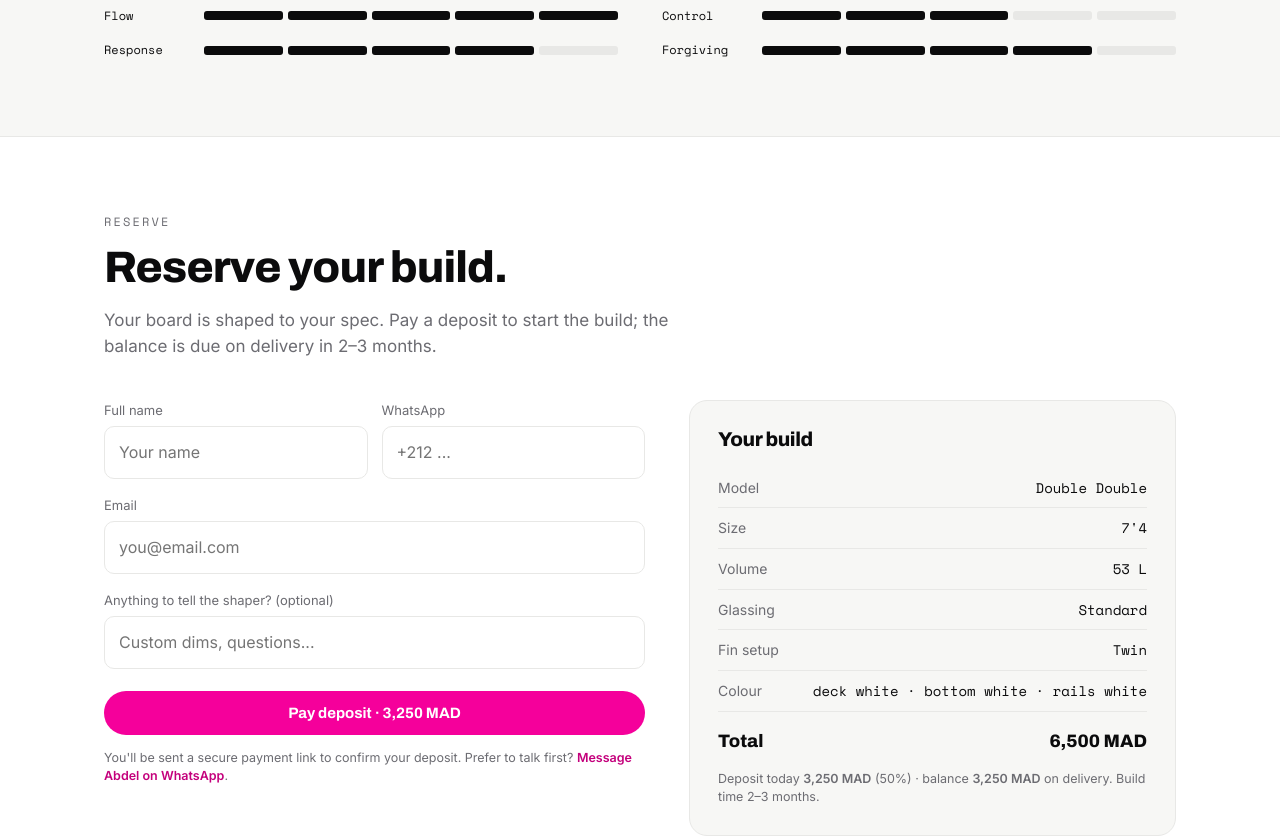
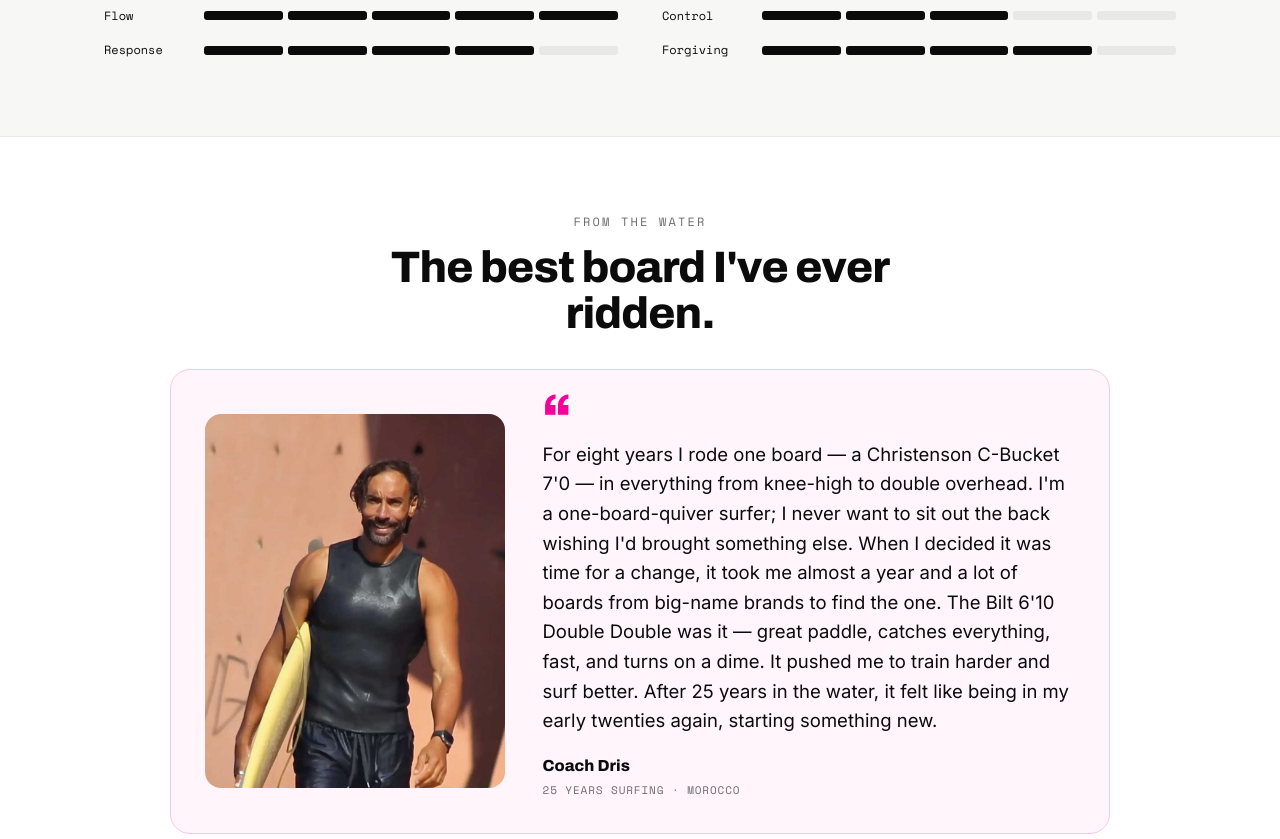
Before and after one commit to drisurf/bilt, a plain HTML site: page index.html in a window 1280 px wide. Shown: the part 7420-8259 px from the top of the page. Drawn offline with nearby package versions, Linux system fonts and the light colour scheme.

Commit message:
Add files via upload

```diff
--- a/content.js
+++ b/content.js
@@ -128,6 +128,13 @@ window.CONTENT = {
   levelHeading: "Ready to level up?",
   levelSub:     "Where your board shines, who it's for, and how it feels — at a glance.",
 
+  /* ---- TESTIMONIAL (Coach Dris) — edit freely ---- */
+  testiEyebrow: "From the water",
+  testiHeading: "The best board I've ever ridden.",
+  testiQuote:   "For eight years I rode one board — a Christenson C-Bucket 7'0 — in everything from knee-high to double overhead. I'm a one-board-quiver surfer; I never want to sit out the back wishing I'd brought something else. When I decided it was time for a change, it took me almost a year and a lot of boards from big-name brands to find the one. The Bilt 6'10 Double Double was it — great paddle, catches everything, fast, and turns on a dime. It pushed me to train harder and surf better. After 25 years in the water, it felt like being in my early twenties again, starting something new.",
+  testiName:    "Coach Dris",
+  testiRole:    "25 years surfing · Morocco",
+
   /* ---- RESERVE / ORDER ---- */
   orderEyebrow: "Reserve",
   orderHeading: "Reserve your build.",
@@ -138,7 +145,7 @@ window.CONTENT = {
   /* ---- YOUR SECTION (Coach Dris) ---- */
   drisEyebrow: "Your guy in Morocco",
   drisHeading: "I ride these boards, and I stand behind every build.",
-  drisBody:    "Questions before you order? Message me directly — I'll help you dial in the right shape and size for how you surf. <b>Abdel El Harim<b> is a Moroccan professional surfer, coach, and surfing pioneer. A ten time Moroccan Champion, former WSL Qualifying Series competitor, and the first Moroccan invited to compete at the Pipeline Masters in Hawaii, he is recognized for helping establish Morocco on the international surfing stage. Today, he combines more than three decades of surfing experience with a passion for coaching and developing the next generation of surfers.",
+  drisBody:    "Questions before you order? Message me directly — I'll help you dial in the right shape and size for how you surf. Abdel El Harim is a Moroccan professional surfer, coach, and surfing pioneer. A ten time Moroccan Champion, former WSL Qualifying Series competitor, and the first Moroccan invited to compete at the Pipeline Masters in Hawaii, he is recognized for helping establish Morocco on the international surfing stage. Today, he combines more than three decades of surfing experience with a passion for coaching and developing the next generation of surfers.",
   drisCta:     "Message me on WhatsApp",
   step1: "Order & deposit",
   step2: "Jason shapes your board",
@@ -175,6 +182,7 @@ window.CONTENT = {
      images/wave.jpg                 (the full-width surf photo)
      images/jason.jpg                (Jason's photo — "Who builds them")
      images/abdel.jpg                (Abdel's photo — "Your guy in Morocco")
+     images/coach-dris.jpg           (your photo — testimonial)
      images/riders/rider-1..5.jpg    (the rider photos)
      images/logos/…                  (the "shaped for" logos)
    ============================================================ */
--- a/index.html
+++ b/index.html
@@ -211,8 +211,15 @@ h1,h2,h3{font-family:'Archivo',sans-serif;line-height:1.04;letter-spacing:-.02em
 .faq-a{max-height:0;overflow:hidden;transition:max-height .32s ease}
 .faq-item.open .faq-a{max-height:340px}
 .faq-a p{color:var(--muted);font-size:15.5px;padding:0 4px 24px;margin:0;max-width:66ch}
+.testi{max-width:940px;margin:0 auto;display:grid;grid-template-columns:.72fr 1.28fr;gap:38px;align-items:center;background:#fff5fb;border:1px solid #f7c9e6;border-radius:20px;padding:34px}
+.testi-photo{aspect-ratio:4/5;border-radius:16px;overflow:hidden;background:var(--bg2)}
+.testi-photo img{width:100%;height:100%;object-fit:cover;display:block}
+.testi-quote .qmark{font-family:'Archivo';font-weight:900;font-size:56px;color:var(--pink);line-height:.4;height:30px}
+.testi-quote p{font-size:18.5px;line-height:1.6;color:var(--ink);margin:6px 0 18px}
+.testi-name{font-family:'Archivo';font-weight:800;font-size:16px}
+.testi-role{font-family:'Space Mono';font-size:11px;color:var(--muted);letter-spacing:.08em;text-transform:uppercase;margin-top:3px}
 @media(max-width:920px){
-  .hero-grid,.split,.builder,.order-grid,.dris,.result .rec-grid{grid-template-columns:1fr}
+  .hero-grid,.split,.builder,.order-grid,.dris,.result .rec-grid,.testi{grid-template-columns:1fr}
   .hero-media{order:-1}.hero-media img{max-height:360px}
   .why-grid,.three{grid-template-columns:1fr}
   .riders{grid-template-columns:repeat(2,1fr)}
@@ -451,6 +458,21 @@ h1,h2,h3{font-family:'Archivo',sans-serif;line-height:1.04;letter-spacing:-.02em
   </div>
 </section>
 
+<section class="sec" id="testimonial">
+  <div class="wrap">
+    <div class="sec-head" style="text-align:center;margin:0 auto 32px"><div class="eyebrow" data-c="testiEyebrow"></div><h2 data-c="testiHeading"></h2></div>
+    <div class="testi">
+      <div class="testi-photo"><img src="images/coach-dris.jpg" alt="Coach Dris"></div>
+      <div class="testi-quote">
+        <div class="qmark">&ldquo;</div>
+        <p data-c="testiQuote"></p>
+        <div class="testi-name" data-c="testiName"></div>
+        <div class="testi-role" data-c="testiRole"></div>
+      </div>
+    </div>
+  </div>
+</section>
+
 <section class="sec" id="order">
   <div class="wrap">
     <div class="sec-head"><div class="eyebrow" data-c="orderEyebrow"></div><h2 data-c="orderHeading"></h2><p data-c="orderSub"></p></div>
```
Also changed, not shown: images/coach-dris.jpg (added).
